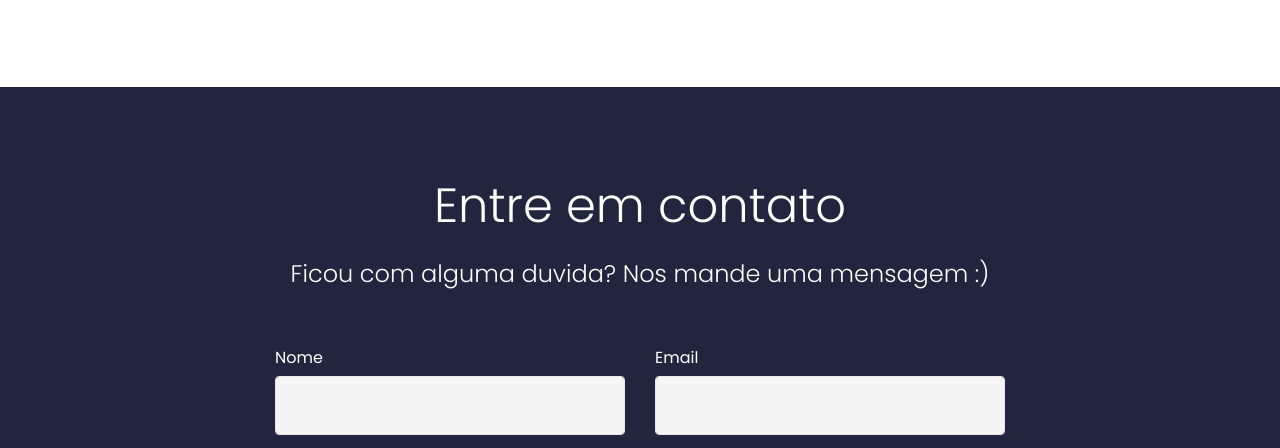
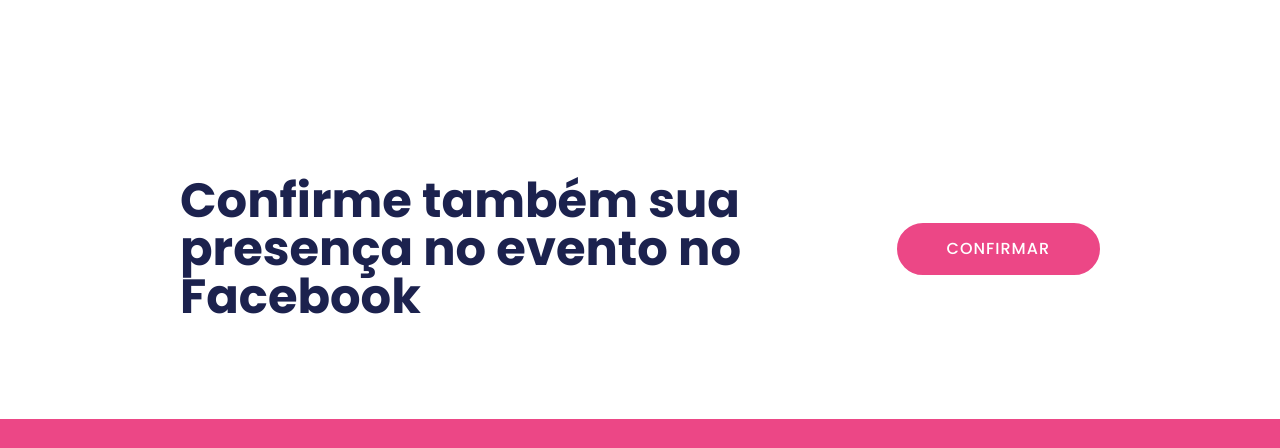
Before and after one commit to graycityrebels/landing_page_recrutamento, a plain HTML site: page index.html in a window 1280 px wide. Shown: the part 5694-6142 px from the top of the page. Drawn offline with Linux system fonts and the light colour scheme; files whose address does not match are found by name.

Commit message:
Update index.html

```diff
--- a/index.html
+++ b/index.html
@@ -446,7 +446,7 @@
     </div>
 </section>
 
-<section class="mbr-section form1 cid-rgXz0xIdBX" id="form1-p">
+<!--<section class="mbr-section form1 cid-rgXz0xIdBX" id="form1-p">
 
 
 
@@ -492,7 +492,7 @@
             </div>
         </div>
     </div>
-</section>
+</section>-->
 
 <section class="mbr-section info1 cid-rgXyPQC6yd" id="info1-o">
 
```
